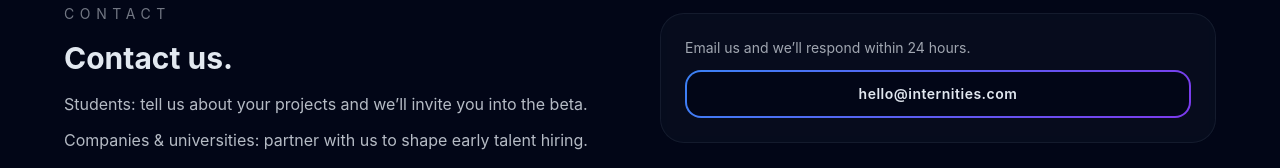
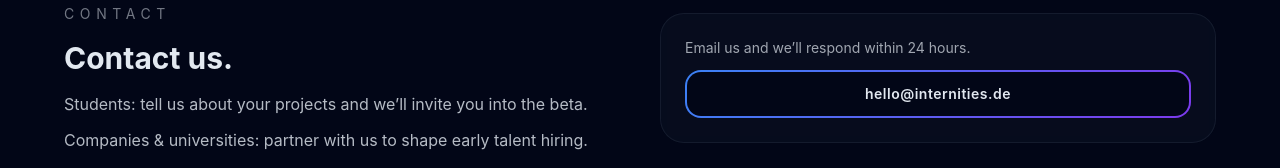
Before and after one commit to akrinkieu2025-byte/Internities, a Next.js app in the folder V1/: page / in a window 1280 px wide. Shown: the part 4188-4356 px from the top of the page. Built offline with nearby package versions, Linux system fonts and the light colour scheme; no server answers.

Commit message:
Update contact email

```diff
--- a/V1/app/page.js
+++ b/V1/app/page.js
@@ -578,10 +578,10 @@
             >
               <p className="text-sm text-brand-light/70 mb-3">Email us and we’ll respond within 24 hours.</p>
               <a
-                href="mailto:hello@internities.com"
+                href="mailto:hello@internities.de"
                 className="btn-premium neon-border w-full inline-flex justify-center px-6 py-3 rounded-2xl text-sm font-semibold"
               >
-                hello@internities.com
+                hello@internities.de
               </a>
             </motion.div>
           </div>
```
